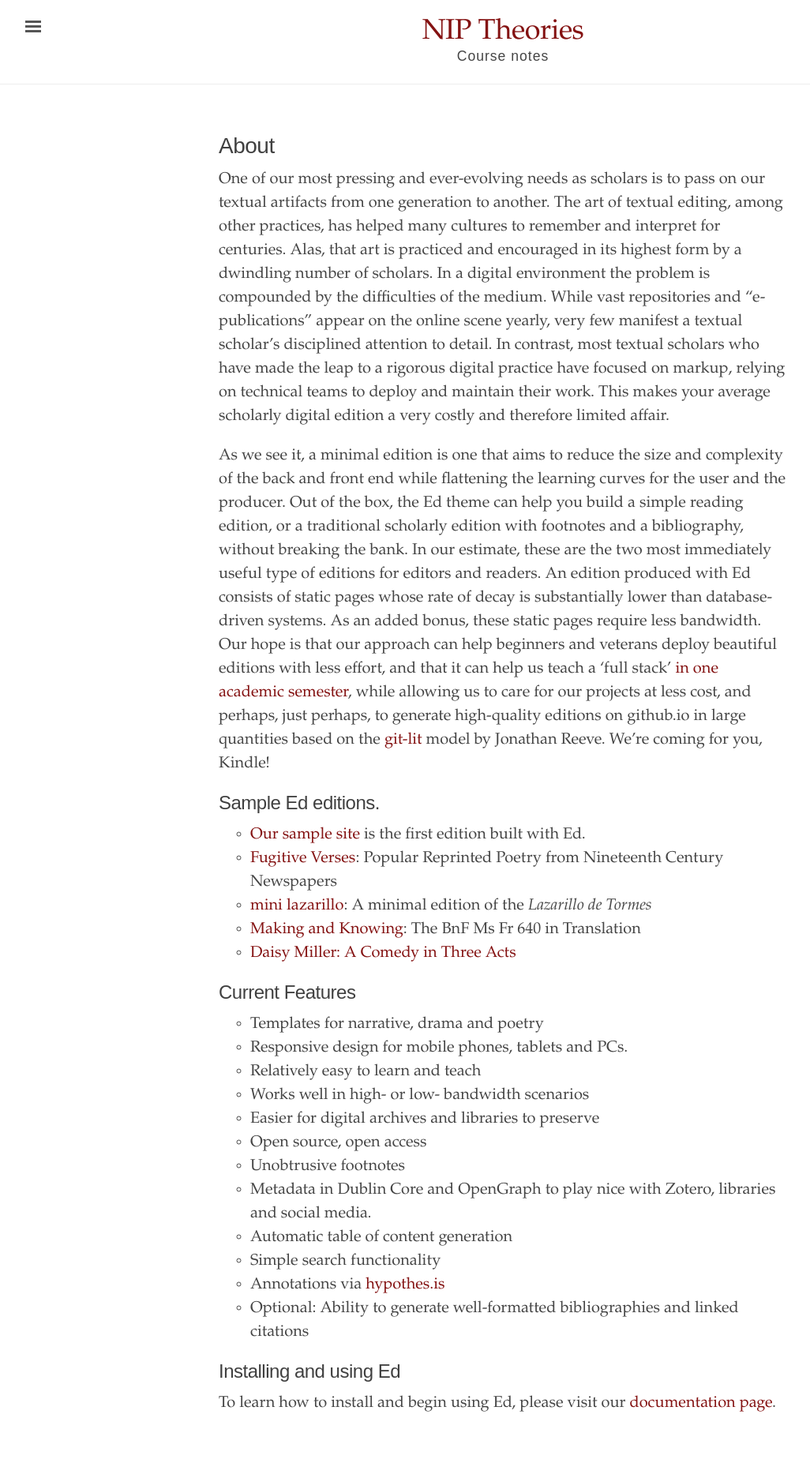
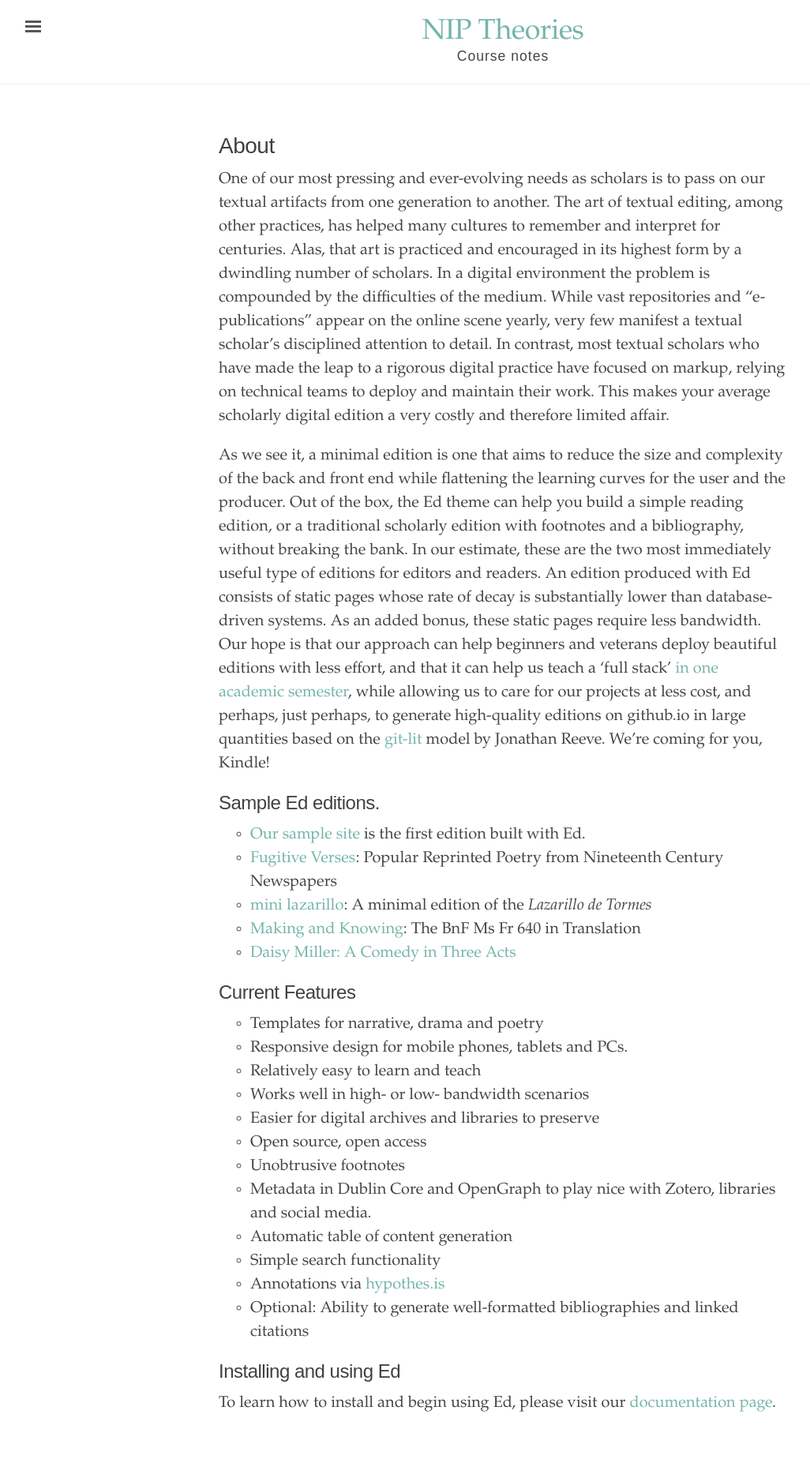
Before and after one commit to ramellus/nip, a Jekyll site: the page built from about.md, in a window 1280 px wide. Shown: the whole page at 79% size, without its empty margins (3-1029 px from the left). Built offline with Jekyll 4.4.1, drawn with Linux system fonts in a browser that asks for light colours.

Commit message:
Update _config.yml

```diff
--- a/_config.yml
+++ b/_config.yml
@@ -11,10 +11,10 @@ baseurl:             '/nip'
 author:
   name:              Simone Ramello
   url:               https://twitter.com/ramellus
-  email:             colibri.alex@gmail.com
+  email:             sramello@wwu.de
 
 # Color scheme. Options: red, orange, magenta, cyan, blue, brown
-color-scheme:
+color-scheme: cyan
 
 # Permalinks
 permalink: pretty
```
